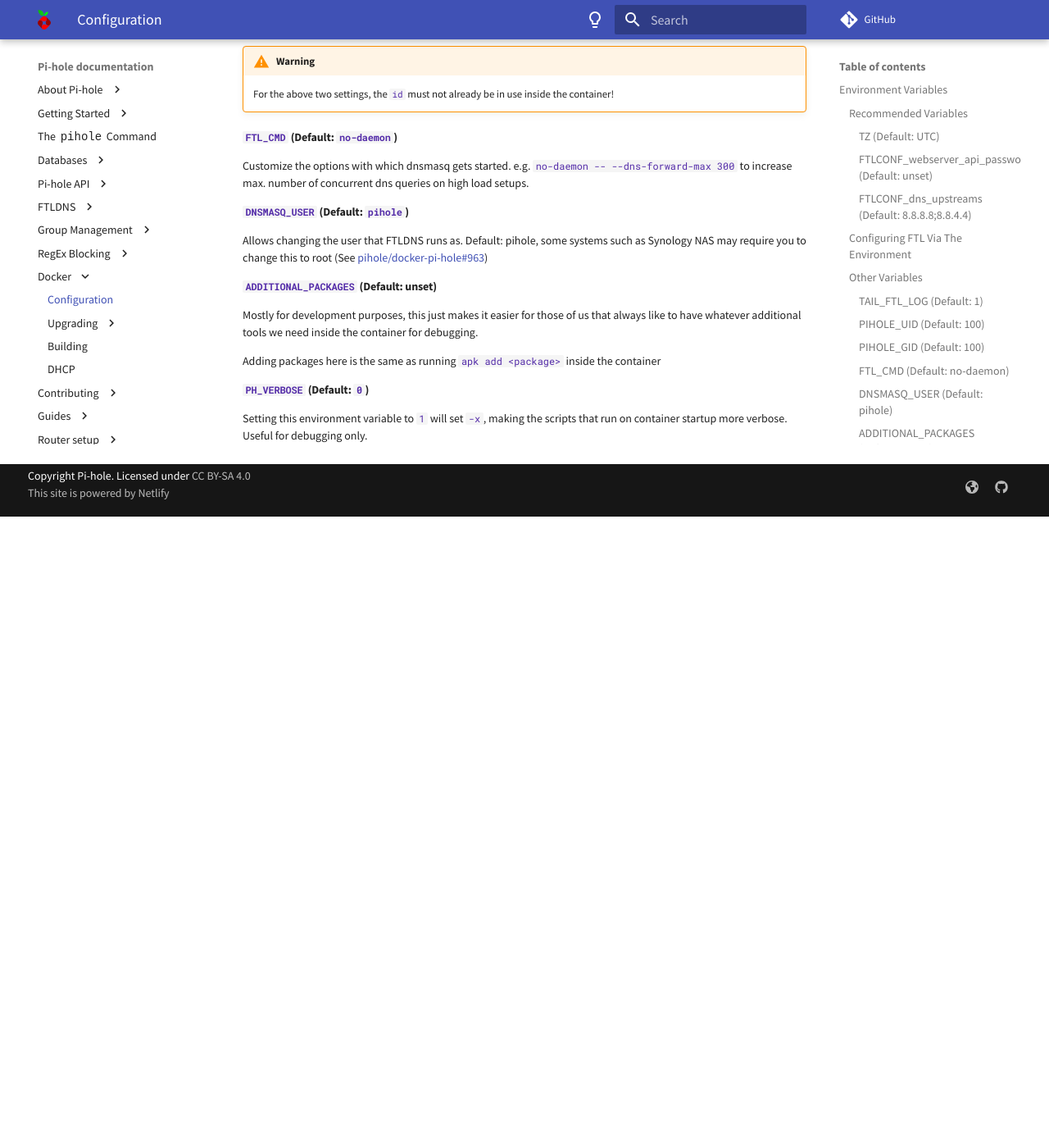
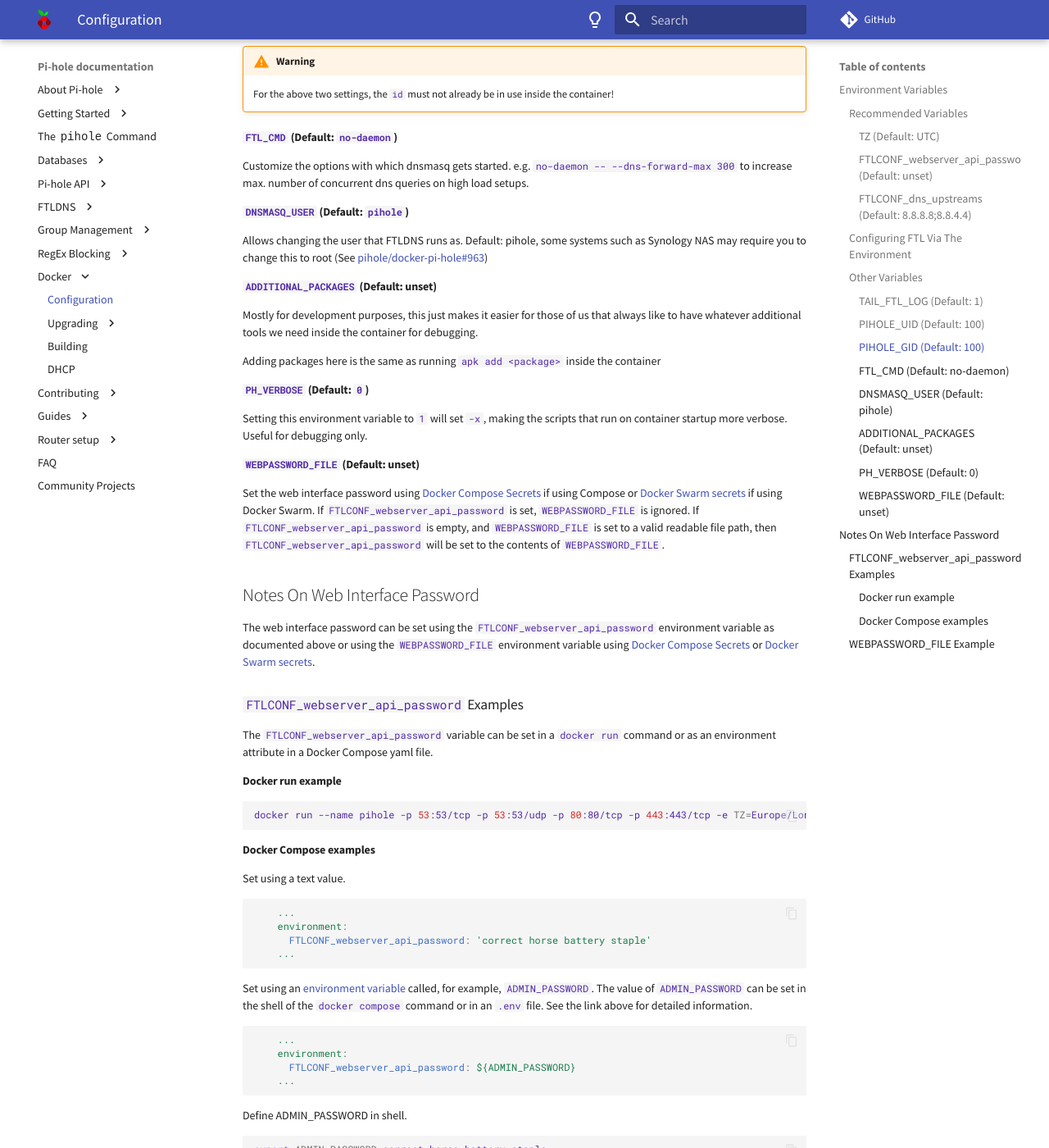
Before and after one commit to pi-hole/docs, an MkDocs documentation site: the page built from docs/docker/configuration.md, in a window 1280 px wide and 1400 px high, scrolled down 1590 px. Shown: the whole window at 82% size. Built offline with MkDocs 1.6.1 and Material for MkDocs 9.7.7, drawn with Linux system fonts in a browser that asks for light colours; comment, search, counter and statistics services are not loaded; before the commit the page ends 2220 px from its top, so only the background shows below that; some of the changed text lies outside the part shown.

Commit message:
Add notes on setting web interface password
Adds notes on setting web interface password using the
FTLCONF_webserver_api_password environment variable or the
WEBPASSWORD_FILE environment variable. Examples are provided.

Signed-off-by: Bradley G Smith <bradley.g.smith@gmail.com>

````diff
--- a/docs/docker/configuration.md
+++ b/docs/docker/configuration.md
@@ -85,3 +85,93 @@
 #### `PH_VERBOSE` (Default: `0`)
 
 Setting this environment variable to `1` will set `-x`, making the scripts that run on container startup more verbose. Useful for debugging only.
+
+#### `WEBPASSWORD_FILE` (Default: unset)
+
+Set the web interface password using [Docker Compose Secrets](https://docs.docker.com/compose/how-tos/use-secrets/) if using Compose or [Docker Swarm secrets](https://docs.docker.com/engine/swarm/secrets/) if using Docker Swarm. If `FTLCONF_webserver_api_password` is set, `WEBPASSWORD_FILE` is ignored. If `FTLCONF_webserver_api_password` is empty, and `WEBPASSWORD_FILE` is set to a valid readable file path, then `FTLCONF_webserver_api_password` will be set to the contents of `WEBPASSWORD_FILE`.
+
+## Notes On Web Interface Password
+
+The web interface password can be set using the `FTLCONF_webserver_api_password` environment variable as documented above or using the `WEBPASSWORD_FILE` environment variable using [Docker Compose Secrets](https://docs.docker.com/compose/how-tos/use-secrets/) or [Docker Swarm secrets](https://docs.docker.com/engine/swarm/secrets/).
+
+### `FTLCONF_webserver_api_password` Examples
+
+The `FTLCONF_webserver_api_password` variable can be set in a `docker run` command or as an environment attribute in a Docker Compose yaml file.
+
+#### Docker run example
+
+```bash
+docker run --name pihole -p 53:53/tcp -p 53:53/udp -p 80:80/tcp -p 443:443/tcp -e TZ=Europe/London -e FTLCONF_webserver_api_password="correct horse battery staple" -e FTLCONF_dns_listeningMode=all -v ./etc-pihole:/etc/pihole -v ./etc-dnsmasq.d:/etc/dnsmasq.d --cap-add NET_ADMIN --restart unless-stopped pihole/pihole:latest
+```
+
+#### Docker Compose examples
+
+Set using a text value.
+
+```yaml
+    ...
+    environment:
+      FTLCONF_webserver_api_password: 'correct horse battery staple'
+    ...
+```
+
+Set using an [environment variable](https://docs.docker.com/compose/how-tos/environment-variables/) called, for example, `ADMIN_PASSWORD`. The value of `ADMIN_PASSWORD` can be set in the shell of the `docker compose` command or in an `.env` file. See the link above for detailed information.
+
+```yaml
+    ...
+    environment:
+      FTLCONF_webserver_api_password: ${ADMIN_PASSWORD}
+    ...
+```
+
+Define ADMIN_PASSWORD in shell.
+
+```bash
+export ADMIN_PASSWORD=correct horse battery staple
+docker compose -f compose.yaml
+```
+
+Or define ADMIN_PASSWORD in `.env` file. The `.env` file is placed in the same directory where the Compose yaml file (e.g. `compose.yaml`) is located.
+
+```bash
+$ cat .env
+ADMIN_PASSWORD=correct horse battery staple
+$ docker compose -f compose.yaml
+```
+
+### `WEBPASSWORD_FILE` Example
+
+1. Create a text file called `pihole_password.txt` containing the password in the same directory containing the Compose yaml file (e.g `compose.yaml`).
+
+  ```bash
+  $cat pihole_password.txt
+  correct horse battery staple
+  ```
+
+1. Amend compose yaml file with Docker Secrets attributes.
+
+```yaml
+---
+# define pihole service
+services:
+  pihole:
+    container_name: pihole
+    image: pihole/pihole:latest
+
+    # lines deleted
+
+    environment:
+      WEBPASSWORD_file: pihole_webpasswd
+
+    # lines deleted
+
+    secrets:
+      - pihole_webpasswd
+    restart: unless-stopped
+
+# define pihole_webpasswd secret
+secrets:
+  pihole_webpasswd:
+    file: ./pihole_password.txt
+...
+```
````
